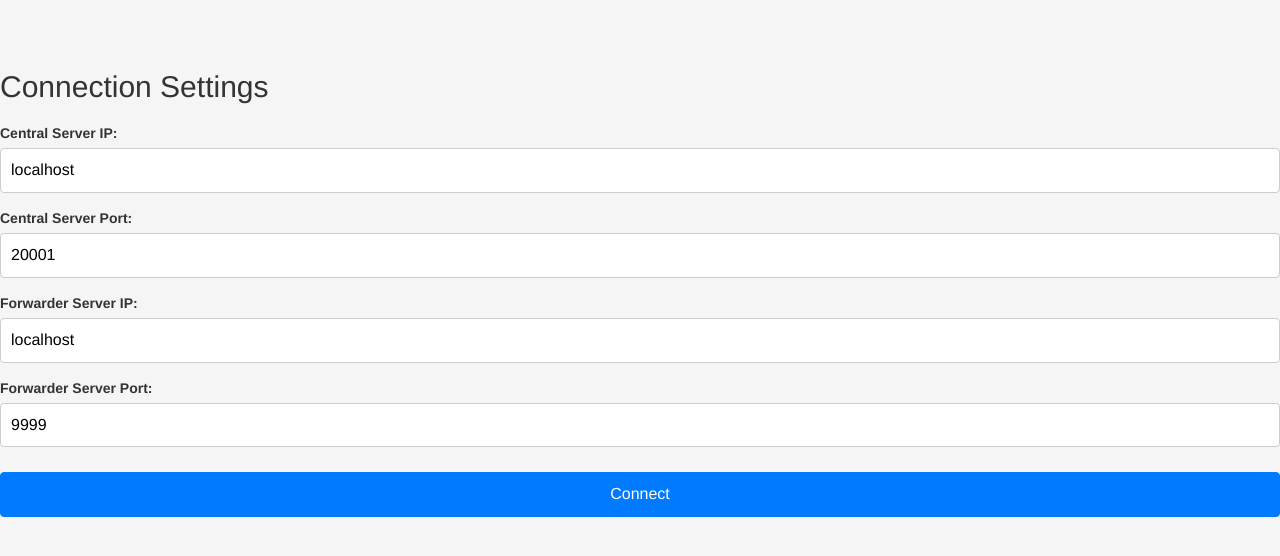
After one commit to agarg67/NTCC, a Flask app: template Visual Studio Project/NTCC Web Project/NTCC_Web_Project/templates/connection.html in a window 1280 px wide. The commit adds this page. Shown: the top 556 px of the page. Run offline with Flask 2, Linux system fonts and the light colour scheme; the template is opened without the code that fills it, so the values that code supplies are empty; parts of the project's set-up code (start-up, migrations or seed data) failed here and were passed over.

Commit message:
Flask Server Fixed
Flask server now runs upon startup of the visual studio project. Still having issues displaying UI webpage.

```diff
--- a/Visual Studio Project/NTCC Web Project/NTCC_Web_Project/static/content/site.css
+++ b/Visual Studio Project/NTCC Web Project/NTCC_Web_Project/static/content/site.css
@@ -1,19 +1,59 @@
 body {
     padding-top: 50px;
     padding-bottom: 20px;
+    background-color: #f5f5f5; /* Light background to keep it clean and readable */
 }
 
 /* Set padding to keep content from hitting the edges */
 .body-content {
     padding-left: 15px;
     padding-right: 15px;
+    background-color: #fff; /* White background for the content area */
+    border-radius: 4px; /* Slightly rounded corners for the content area */
+    box-shadow: 0 2px 4px rgba(0,0,0,.1); /* Subtle shadow for depth */
+    margin-top: 20px; /* Margin top for breathing room */
 }
 
-/* Set width on the form input elements since they're 100% wide by default */
-input,
-select,
-textarea {
-    max-width: 280px;
+/* Enhance width on the form input elements since they're 100% wide by default */
+input, select, textarea {
+    max-width: 100%; /* Allow inputs to fill the form */
+    width: auto; /* Auto width based on the content */
+}
+
+/* Styles for connection form */
+form {
+    margin-top: 20px;
+}
+
+.form-group {
+    margin-bottom: 15px; /* Spacing between form groups */
+}
+
+label {
+    display: block; /* Ensure labels are block level for alignment */
+    margin-bottom: 5px; /* Space between label and input */
+}
+
+input[type="text"],
+input[type="number"],
+button.connect-btn {
+    width: 100%; /* Full width for mobile-first approach */
+    padding: 10px; /* Padding for inputs and button */
+    border-radius: 4px; /* Rounded corners for inputs and button */
+    border: 1px solid #ccc; /* Subtle border */
+    font-size: 16px; /* Readable font size */
+}
+
+button.connect-btn {
+    background-color: #007bff; /* Bootstrap primary color */
+    color: white; /* White text on the primary button */
+    border-color: #007bff; /* Border color same as background */
+    margin-top: 10px; /* Margin top for button */
+}
+
+button.connect-btn:hover {
+    background-color: #0056b3; /* Darker shade on hover */
+    border-color: #0056b3; /* Border color on hover */
 }
 
 /* styles for validation helpers */
--- /dev/null
+++ b/Visual Studio Project/NTCC Web Project/NTCC_Web_Project/templates/connection.html
@@ -0,0 +1,35 @@
+<!DOCTYPE html>
+<html lang="en">
+<head>
+    <meta charset="UTF-8">
+    <meta name="viewport" content="width=device-width, initial-scale=1.0">
+    <title>Connection Settings</title>
+    <!-- Using Bootstrap for styling -->
+    <link rel="stylesheet" href="{{ url_for('static', filename='content/bootstrap.min.css') }}">
+    <!-- Custom styles -->
+    <link rel="stylesheet" href="{{ url_for('static', filename='content/site.css') }}">
+</head>
+<body>
+    <h2>Connection Settings</h2>
+    <form action="/connect" method="post">
+        <div class="form-group">
+            <label for="centralServerIp">Central Server IP:</label>
+            <input type="text" id="centralServerIp" name="centralServerIp" value="localhost" required>
+        </div>
+        <div class="form-group">
+            <label for="centralServerPort">Central Server Port:</label>
+            <input type="number" id="centralServerPort" name="centralServerPort" value="20001" required>
+        </div>
+        <div class="form-group">
+            <label for="forwarderServerIp">Forwarder Server IP:</label>
+            <input type="text" id="forwarderServerIp" name="forwarderServerIp" value="localhost" required>
+        </div>
+        <div class="form-group">
+            <label for="forwarderServerPort">Forwarder Server Port:</label>
+            <input type="number" id="forwarderServerPort" name="forwarderServerPort" value="9999" required>
+        </div>
+        <button type="submit" class="connect-btn">Connect</button>
+    </form>
+    <script src="{{ url_for('static', filename='scripts/script.js') }}"></script>
+</body>
+</html>
--- a/Visual Studio Project/NTCC Web Project/runserver.py
+++ b/Visual Studio Project/NTCC Web Project/runserver.py
@@ -4,6 +4,11 @@ This script runs the NTCC_Web_Project application using a development server.
 
 from os import environ
 from NTCC_Web_Project import app
+import webbrowser
+import threading
+
+def open_browser():
+      webbrowser.open_new('http://localhost:5555/connect')
 
 if __name__ == '__main__':
     HOST = environ.get('SERVER_HOST', 'localhost')
@@ -11,4 +16,6 @@ if __name__ == '__main__':
         PORT = int(environ.get('SERVER_PORT', '5555'))
     except ValueError:
         PORT = 5555
-    app.run(HOST, PORT)
+    # Use threading to prevent open_browser from blocking the application
+    threading.Timer(1.25, open_browser).start()  # Adjust the delay as necessary
+    app.run(HOST, PORT, debug=True)
```
Also changed, not shown: Visual Studio Project/NTCC Web Project/NTCC_Web_Project/__init__.py (+5 -5 lines), Visual Studio Project/NTCC Web Project/NTCC_Web_Project/views.py (+22 -1 lines), 4 other files.
